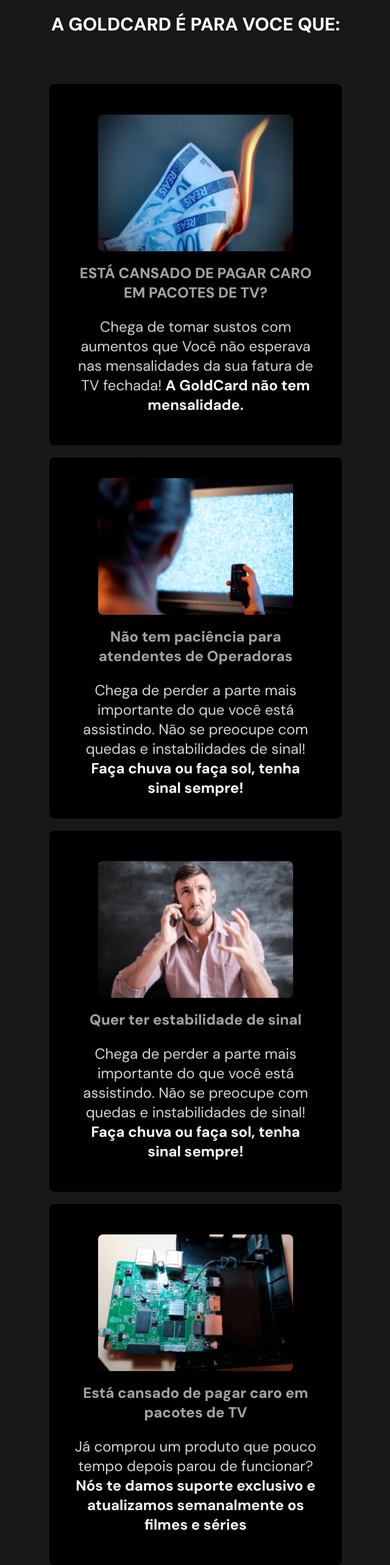
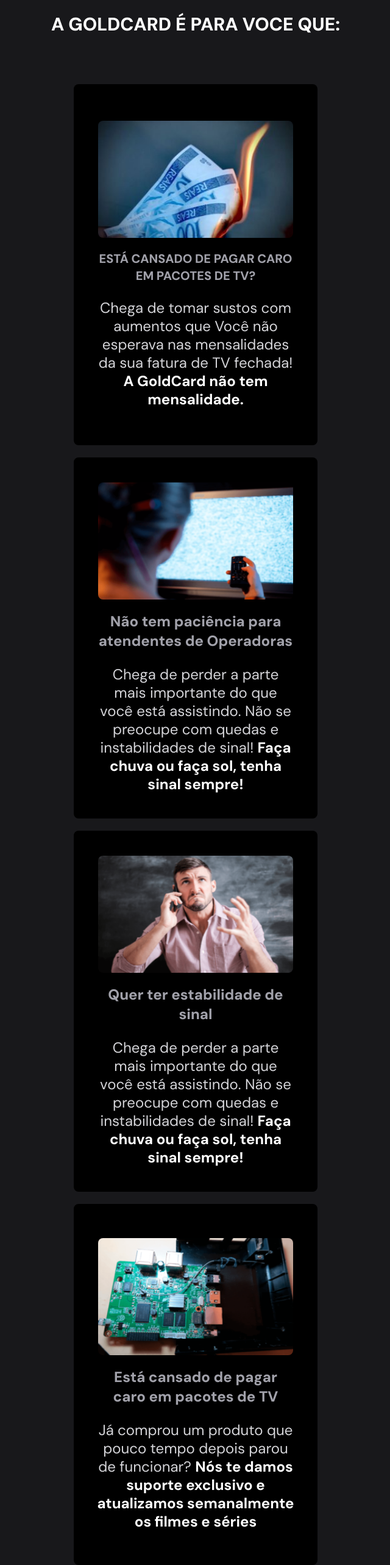
Before and after one commit to matheusrodrigues1/cardgld, a Next.js app: page / in a window 1280 px wide. Shown: the part 818-3384 px from the top of the page at 61% size, without its empty margins (319-959 px from the left). Built offline with nearby package versions, Linux system fonts and the light colour scheme.

Commit message:
homepage and subpage

```diff
--- a/src/components/SubPage.tsx
+++ b/src/components/SubPage.tsx
@@ -11,16 +11,16 @@
       <h1 className="font-extrabold text-center text-3xl pr-9 pl-9 text-white mb-20">
         A GOLDCARD É PARA VOCE QUE:
       </h1>
-      <div className="flex flex-col items-center justify-center w-[30rem] h-[37rem] rounded-lg bg-black">
+      <div className="flex flex-col items-center justify-center w-[25rem] h-[37rem] rounded-lg bg-black">
         <Image
           src={Sub01}
-          className="h-[14rem] w-[20rem] rounded-lg"
+          className="h-[12rem] w-[20rem] rounded-lg"
           alt="img"
         />
-        <span className="text-2xl text-zinc-400 font-extrabold text-center pr-10 pl-10 mt-5">
+        <span className="text-xl text-zinc-400 font-extrabold text-center pr-10 pl-10 mt-5">
           ESTÁ CANSADO DE PAGAR CARO EM PACOTES DE TV?
         </span>
-        <p className="text-zinc-300 text-2xl font-normal text-center pr-10 pl-10 mt-6">
+        <p className="text-zinc-300 text-2xl font-normal text-center pr-10 pl-10 mt-6 leading-tight">
           Chega de tomar sustos com aumentos que Você não esperava nas
           mensalidades da sua fatura de TV fechada!{" "}
           <span className="font-bold text-white">
@@ -28,16 +28,16 @@
           </span>
         </p>
       </div>
-      <div className="flex flex-col items-center justify-center w-[30rem] h-[37rem] rounded-lg bg-black mt-5">
+      <div className="flex flex-col items-center justify-center w-[25rem] h-[37rem] rounded-lg bg-black mt-5">
         <Image
           src={Sub02}
-          className="h-[14rem] w-[20rem] rounded-lg"
+          className="h-[12rem] w-[20rem] rounded-lg"
           alt="img"
         />
         <span className="text-2xl text-zinc-400 font-extrabold text-center pr-10 pl-10 mt-5">
           Não tem paciência para atendentes de Operadoras
         </span>
-        <p className="text-zinc-300 text-2xl font-normal text-center pr-10 pl-10 mt-6">
+        <p className="text-zinc-300 text-2xl font-normal text-center pr-10 pl-10 mt-6 leading-tight">
           Chega de perder a parte mais importante do que você está assistindo.
           Não se preocupe com quedas e instabilidades de sinal!{" "}
           <span className="font-bold text-white">
@@ -45,16 +45,16 @@
           </span>
         </p>
       </div>
-      <div className="flex flex-col items-center justify-center w-[30rem] h-[37rem] rounded-lg bg-black mt-5">
+      <div className="flex flex-col items-center justify-center w-[25rem] h-[37rem] rounded-lg bg-black mt-5">
         <Image
           src={Sub03}
-          className="h-[14rem] w-[20rem] rounded-lg"
+          className="h-[12rem] w-[20rem] rounded-lg"
           alt="img"
         />
         <span className="text-2xl text-zinc-400 font-extrabold text-center pr-10 pl-10 mt-5">
           Quer ter estabilidade de sinal
         </span>
-        <p className="text-zinc-300 text-2xl font-normal text-center pr-10 pl-10 mt-6">
+        <p className="text-zinc-300 text-2xl font-normal text-center pr-10 pl-10 mt-6 leading-tight">
           Chega de perder a parte mais importante do que você está assistindo.
           Não se preocupe com quedas e instabilidades de sinal!{" "}
           <span className="font-bold text-white">
@@ -62,16 +62,16 @@
           </span>
         </p>
       </div>
-      <div className="flex flex-col items-center justify-center w-[30rem] h-[37rem] rounded-lg bg-black mt-5">
+      <div className="flex flex-col items-center justify-center w-[25rem] h-[37rem] rounded-lg bg-black mt-5">
         <Image
           src={Sub04}
-          className="h-[14rem] w-[20rem] rounded-lg"
+          className="h-[12rem] w-[20rem] rounded-lg"
           alt="img"
         />
         <span className="text-2xl text-zinc-400 font-extrabold text-center pr-10 pl-10 mt-5">
           Está cansado de pagar caro em pacotes de TV
         </span>
-        <p className="text-zinc-300 text-2xl font-normal text-center pr-10 pl-10 mt-6">
+        <p className="text-zinc-300 text-2xl font-normal text-center pr-8 pl-8 mt-6 leading-tight">
           Já comprou um produto que pouco tempo depois parou de funcionar?{" "}
           <span className="font-bold text-white">
             Nós te damos suporte exclusivo e atualizamos semanalmente os filmes
```
